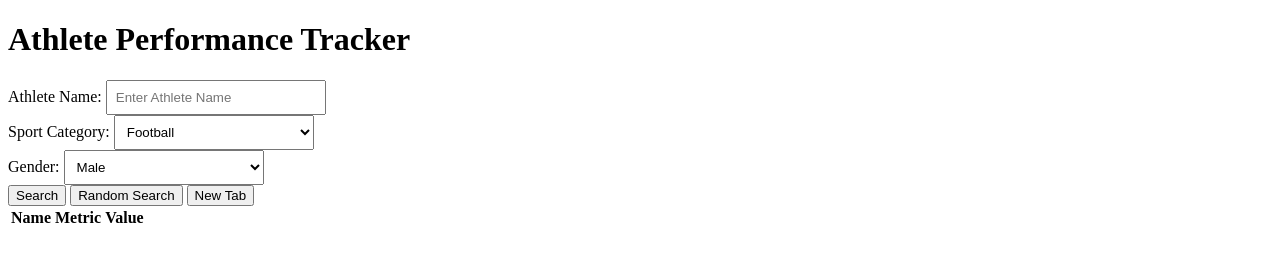
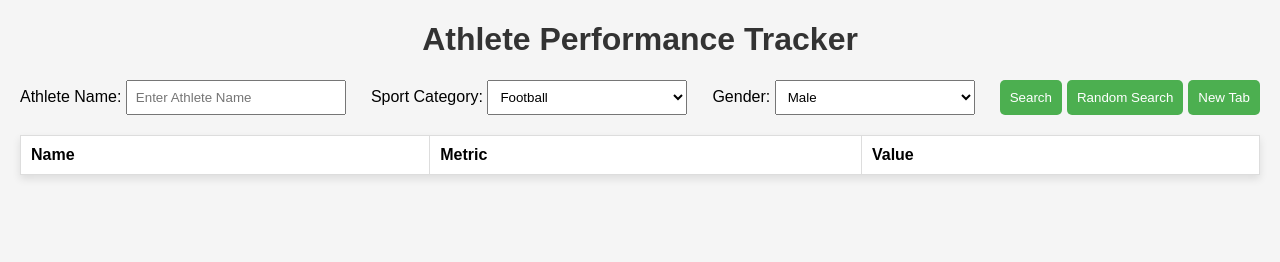
Before and after one commit to billsanthony/billstrack, a plain HTML site: page index.html in a window 1280 px wide. Drawn offline with Linux system fonts and the light colour scheme.

Commit message:
Update index.html

```diff
--- a/index.html
+++ b/index.html
@@ -5,21 +5,59 @@
     <meta name="viewport" content="width=device-width, initial-scale=1.0">
     <title>Athlete Performance Tracker</title>
     <style>
-        /* Your existing styles... */
+        body {
+            font-family: 'Arial', sans-serif;
+            margin: 20px;
+            background-color: #f5f5f5;
+        }
 
-        /* Add some styling for input fields */
-        input {
+        h1 {
+            color: #333;
+            text-align: center;
+        }
+
+        input, select {
             padding: 8px;
             margin-right: 20px;
             width: 200px; /* Adjust width as needed */
         }
 
-        /* Add styling for dropdowns */
-        select {
-            padding: 8px;
-            margin-right: 20px;
-            width: 200px; /* Adjust width as needed */
+        button {
+            padding: 10px;
+            background-color: #4caf50;
+            color: white;
+            border: none;
+            border-radius: 5px;
+            cursor: pointer;
         }
+
+        #searchForm {
+            margin-top: 20px;
+            display: flex;
+            justify-content: space-between;
+            align-items: center;
+        }
+
+        #performanceList {
+            margin-top: 20px;
+            text-align: center;
+        }
+
+        #performanceTable {
+            margin-top: 20px;
+            width: 100%;
+            border-collapse: collapse;
+            background-color: white;
+            box-shadow: 0 4px 8px rgba(0, 0, 0, 0.1);
+        }
+
+        #performanceTable th, #performanceTable td {
+            border: 1px solid #ddd;
+            padding: 10px;
+            text-align: left;
+        }
+
+        /* Add some styling for input fields */
     </style>
 </head>
 <body>
```
